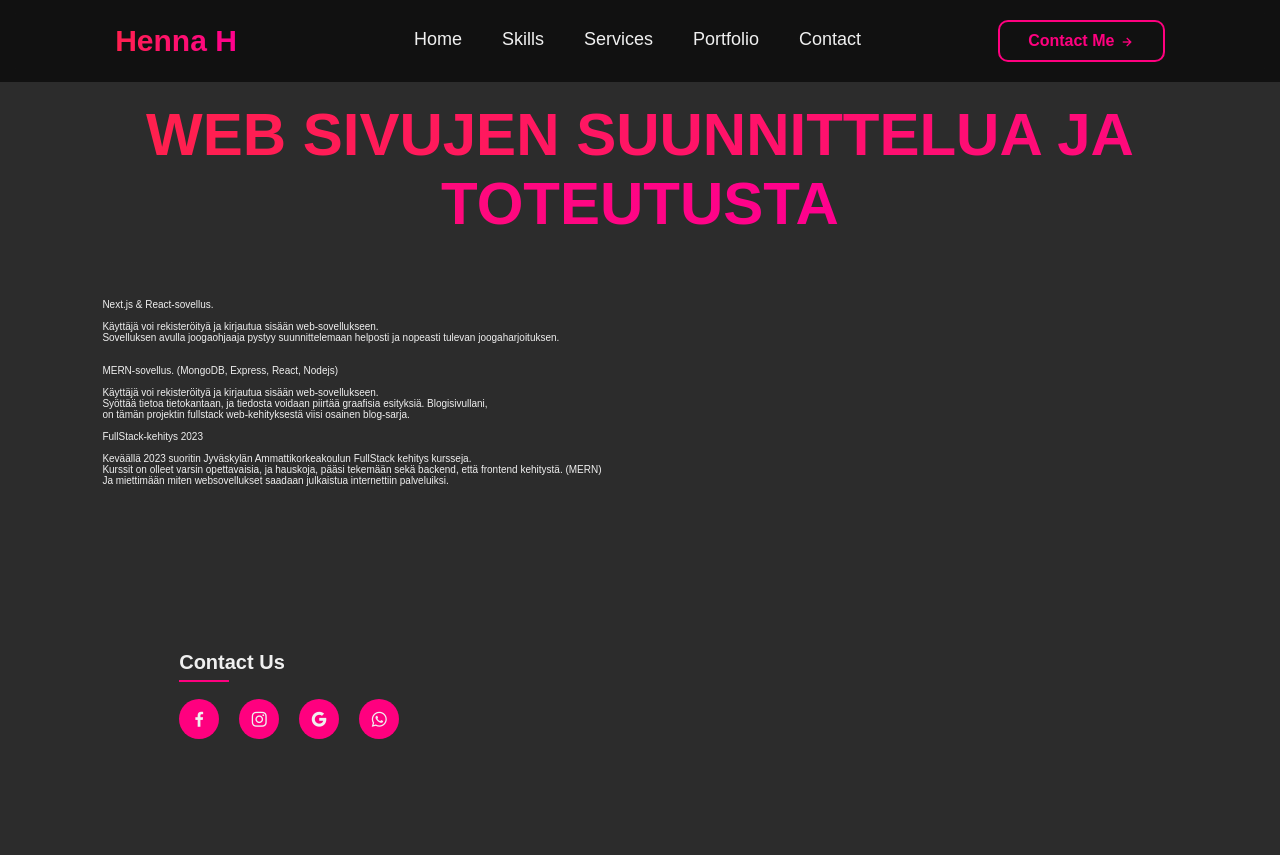
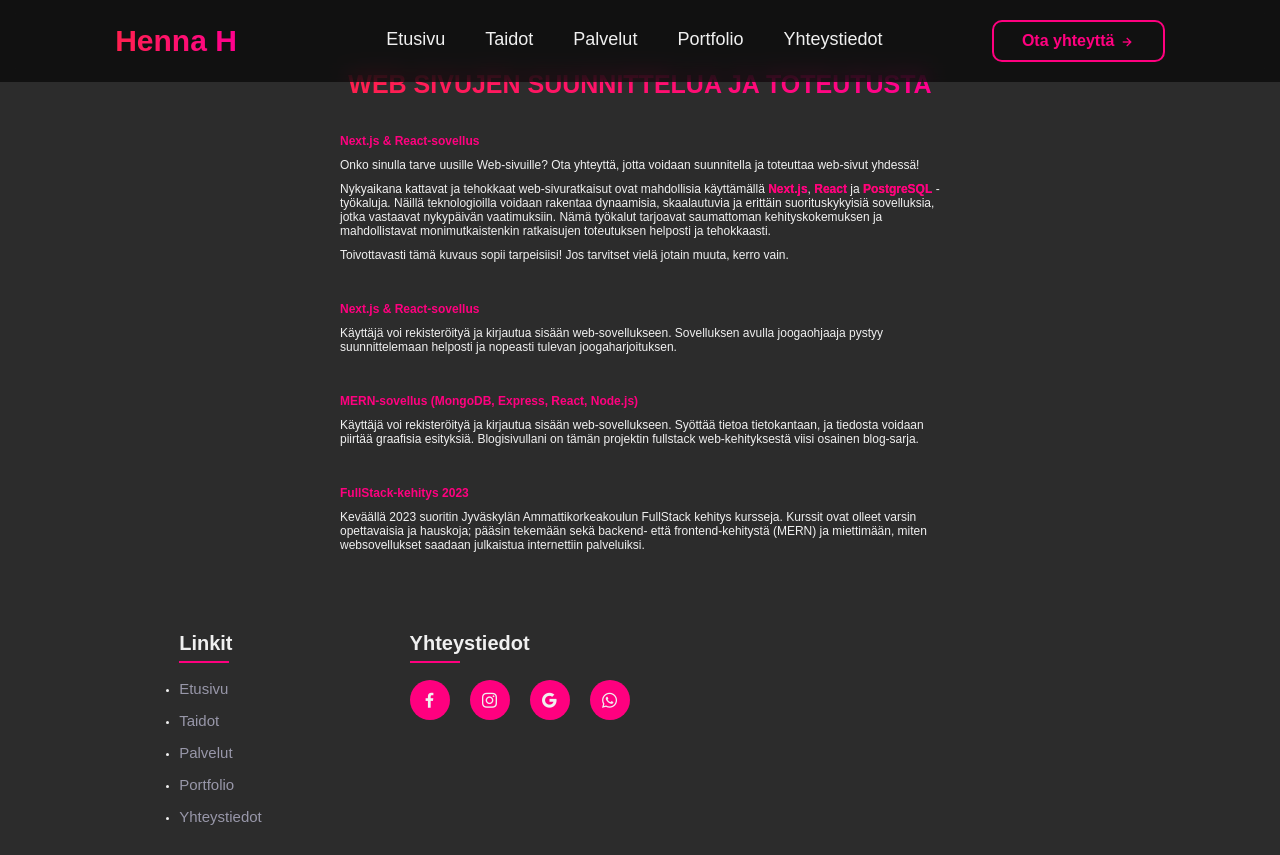
Before and after one commit to hennahoo/H---H-Portfolio-version-2, a plain HTML site: page web-development.html in a window 1280 px wide. Before the commit the page ends 800 px from the top, so only its background shows below. Drawn offline with nearby package versions, Linux system fonts and the light colour scheme.

Commit message:
Muokattu palvelut sivuja

```diff
--- a/web-development.html
+++ b/web-development.html
@@ -1,5 +1,5 @@
 <!DOCTYPE html>
-<html lang="en">
+<html lang="fi">
 <head>
     <meta charset="UTF-8">
     <meta name="viewport" content="width=device-width, initial-scale=1.0">
@@ -7,122 +7,111 @@
     <link rel="stylesheet" href="style.css">
     <title>Henna H- Portfolio</title>
 
+    <style>
+        .services {
+            display: flex;
+            justify-content: center;
+            align-items: center;
+            flex-direction: column;
+            text-align: left; /* Align text to the left */
+            padding: 2rem;
+            margin-top: 5rem;
+        }
+        .services h2 {
+            font-size: 2.5rem;
+            color: var(--main-color);
+            margin-bottom: 1.5rem;
+        }
+        .services p {
+            margin: 1rem 0;
+            font-size: 1.2rem;
+        }
+        .services .highlight {
+            font-weight: bold;
+            color: var(--main-color);
+        }
+        .services .btn {
+            margin-top: 2rem;
+        }
+        .project-description {
+            width: 100%;
+            max-width: 600px;
+            margin: 1rem 0;
+        }
+    </style>
 </head>
 
 <body>
 
     <!-- header section code -->
-
-
-
-
-                <section id="services" class="services">
-                    <h2 class="heading"><span>WEB SIVUJEN  SUUNNITTELUA JA TOTEUTUSTA</span></h2>
-                    <br>
-                    Next.js & React-sovellus.<br>
-                    <br>
-                    Käyttäjä voi rekisteröityä ja kirjautua sisään web-sovellukseen.<br>
-                    Sovelluksen avulla joogaohjaaja pystyy suunnittelemaan helposti ja nopeasti tulevan joogaharjoituksen. <br>
-                    <br>
-                    <br>
-                    MERN-sovellus. (MongoDB, Express, React, Nodejs)<br>
-                    <br>
-                    Käyttäjä voi rekisteröityä ja kirjautua sisään web-sovellukseen. <br>
-                    Syöttää tietoa tietokantaan, ja tiedosta voidaan piirtää graafisia esityksiä. Blogisivullani, <br>
-                    on tämän projektin fullstack web-kehityksestä viisi osainen blog-sarja. <br>
-                    <br>
-                    FullStack-kehitys 2023<br>
-                    <br>
-                    Keväällä 2023 suoritin Jyväskylän Ammattikorkeakoulun FullStack kehitys kursseja. <br>
-                    Kurssit on olleet varsin opettavaisia, ja hauskoja, pääsi tekemään sekä backend, että frontend kehitystä. (MERN) <br>
-                    Ja miettimään miten websovellukset saadaan julkaistua internettiin palveluiksi.  <br>
-                    <br><br><br><br><br>
-
-                </div>
-                </section>
-
-
     <header class="header">
         <a href="#" class="logo"><span>Henna H</span></a>
-
         <i class="bx bx-menu" id="menu-icon"></i>
-
         <ul class="navbar">
-            <a href="index.html#home">Home</a>
-            <a href="index.html#skills">Skills</a>
-            <a href="index.html#services">Services</a>
+            <a href="index.html#home">Etusivu</a>
+            <a href="index.html#skills">Taidot</a>
+            <a href="index.html#services">Palvelut</a>
             <a href="index.html#portfolio">Portfolio</a>
-            <a href="index.html#contact">Contact</a>
+            <a href="index.html#contact">Yhteystiedot</a>
         </ul>
-
         <div class="top-btn">
             <a href="#contact" class="nav-btn">
-                Contact Me
+                Ota yhteyttä
                 <i class='bx bx-right-arrow-alt'></i>
             </a>
         </div>
+    </header>
+
+    <!-- Services Section -->
+    <section id="services" class="services">
+
+        <h2 class="heading"><span>WEB SIVUJEN SUUNNITTELUA JA TOTEUTUSTA</span></h2>
+
+        <div class="project-description">
+            <p class="highlight">Next.js & React-sovellus</p>
+        <p>Onko sinulla tarve uusille Web-sivuille? Ota yhteyttä, jotta voidaan suunnitella ja toteuttaa web-sivut yhdessä!</p>
+        <p>Nykyaikana kattavat ja tehokkaat web-sivuratkaisut ovat mahdollisia käyttämällä
 
 
-    </header>
+        <span class="highlight">Next.js</span>, <span class="highlight">React</span> ja <span class="highlight">PostgreSQL</span> -työkaluja. Näillä teknologioilla voidaan rakentaa dynaamisia, skaalautuvia ja erittäin suorituskykyisiä sovelluksia, jotka vastaavat nykypäivän vaatimuksiin.
+           Nämä työkalut tarjoavat saumattoman kehityskokemuksen ja mahdollistavat monimutkaistenkin ratkaisujen toteutuksen helposti ja tehokkaasti.</p>
+        <p>Toivottavasti tämä kuvaus sopii tarpeisiisi! Jos tarvitset vielä jotain muuta, kerro vain.</p>
+        </div>
+
+        <div class="project-description">
+            <p class="highlight">Next.js & React-sovellus</p>
+            <p>Käyttäjä voi rekisteröityä ja kirjautua sisään web-sovellukseen. Sovelluksen avulla joogaohjaaja pystyy suunnittelemaan helposti ja nopeasti tulevan joogaharjoituksen.</p>
+        </div>
+
+        <div class="project-description">
+            <p class="highlight">MERN-sovellus (MongoDB, Express, React, Node.js)</p>
+            <p>Käyttäjä voi rekisteröityä ja kirjautua sisään web-sovellukseen. Syöttää tietoa tietokantaan, ja tiedosta voidaan piirtää graafisia esityksiä. Blogisivullani on tämän projektin fullstack web-kehityksestä viisi osainen blog-sarja.</p>
+        </div>
+
+        <div class="project-description">
+            <p class="highlight">FullStack-kehitys 2023</p>
+            <p>Keväällä 2023 suoritin Jyväskylän Ammattikorkeakoulun FullStack kehitys kursseja. Kurssit ovat olleet varsin opettavaisia ja hauskoja; pääsin tekemään sekä backend- että frontend-kehitystä (MERN) ja miettimään, miten websovellukset saadaan julkaistua internettiin palveluiksi.</p>
+        </div>
 
 
+    </section>
 
-
-
-
-
-
-
-
-
-
-
-
+    <!-- Footer -->
     <div id="contact">
         <div class="footer">
             <div class="main">
-
-            <!--
                 <div class="col">
-                    <h4>Menu Links</h4>
+                    <h4>Linkit</h4>
                     <ul>
-                        <li><a href="#home">Home</a></li>
-                        <li><a href="#skills">Skills</a></li>
-                        <li><a href="#services">Services</a></li>
-                        <li><a href="#portfolio">Portfolio</a></li>
-                        <li><a href="#contact">Contact</a></li>
-
+                        <li><a href="index.html#home">Etusivu</a></li>
+                        <li><a href="index.html#skills">Taidot</a></li>
+                        <li><a href="index.html#services">Palvelut</a></li>
+                        <li><a href="index.html#portfolio">Portfolio</a></li>
+                        <li><a href="index.html#contact">Yhteystiedot</a></li>
                     </ul>
                 </div>
-
                 <div class="col">
-                    <h4>Our Services </h4>
-                    <ul>
-                        <li><a href="#home">Home</a></li>
-                        <li><a href="#skills">Skills</a></li>
-                        <li><a href="#services">Services</a></li>
-                        <li><a href="#portfolio">Portfolio</a></li>
-                        <li><a href="#contact">Contact</a></li>
-
-                    </ul>
-                </div>
-
-                <div class="col">
-                    <h4>Information </h4>
-                    <ul>
-                        <li><a href="#">About Us</a></li>
-                        <li><a href="#">Contact Information</a></li>
-                        <li><a href="#">Privacy Policy</a></li>
-                        <li><a href="#">Terms & Conditions</a></li>
-
-
-                    </ul>
-                </div>
-
-            -->
-
-                <div class="col">
-                    <h4>Contact Us </h4>
+                    <h4>Yhteystiedot</h4>
                     <div class="social">
                         <a href="#"><i class="bx bxl-facebook"></i></a>
                         <a href="#"><i class="bx bxl-instagram"></i></a>
@@ -130,18 +119,11 @@
                         <a href="#"><i class="bx bxl-whatsapp"></i></a>
                     </div>
                 </div>
-
             </div>
         </div>
     </div>
 
     <!--javascript-->
-<!--  <script src="main.js"></script>  -->
-
-
-
-
-
-
+    <script src="main.js"></script>
 </body>
 </html>
```
Also changed, not shown: digital.html (+71 -83 lines), graphic-design.html (+75 -97 lines).
